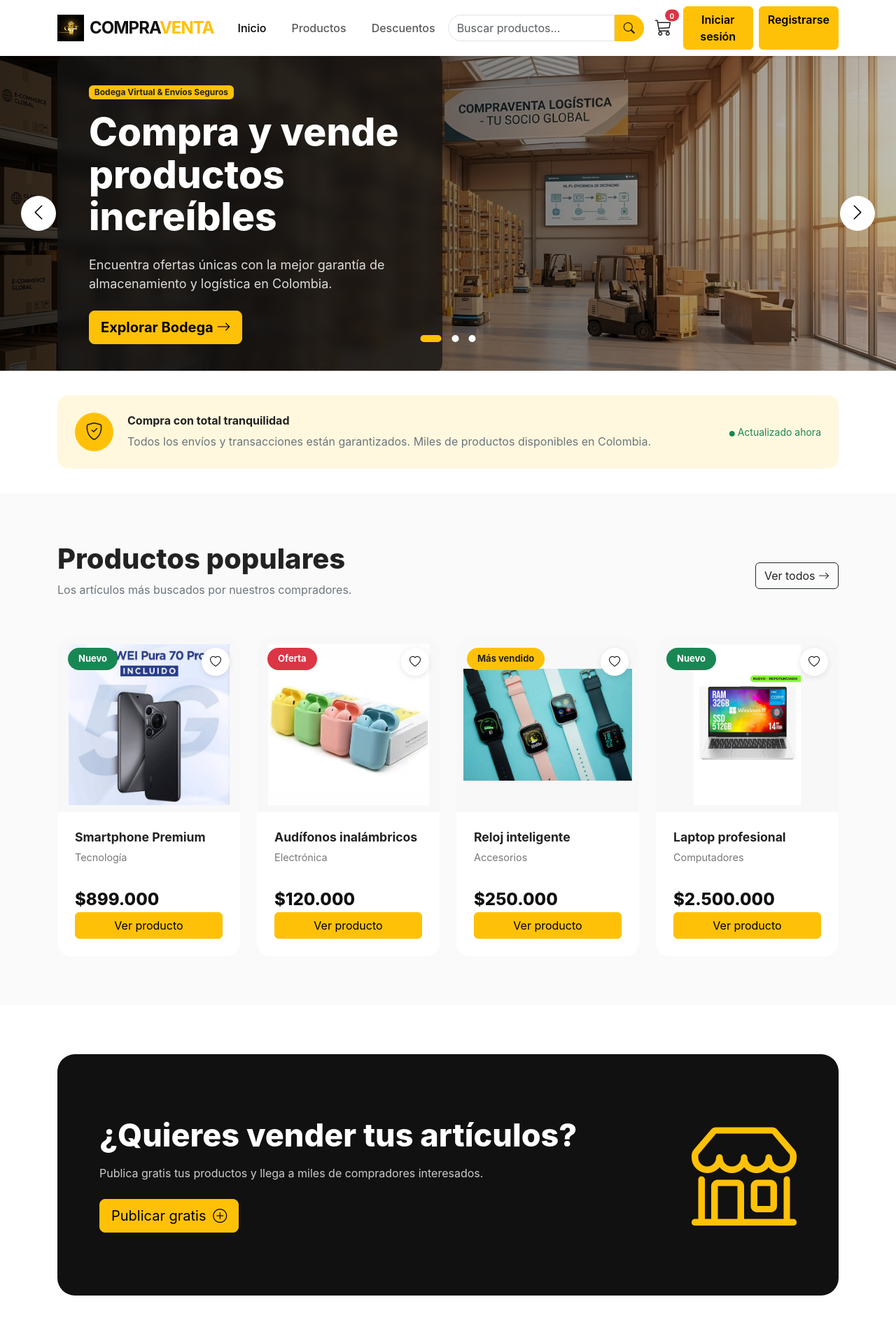
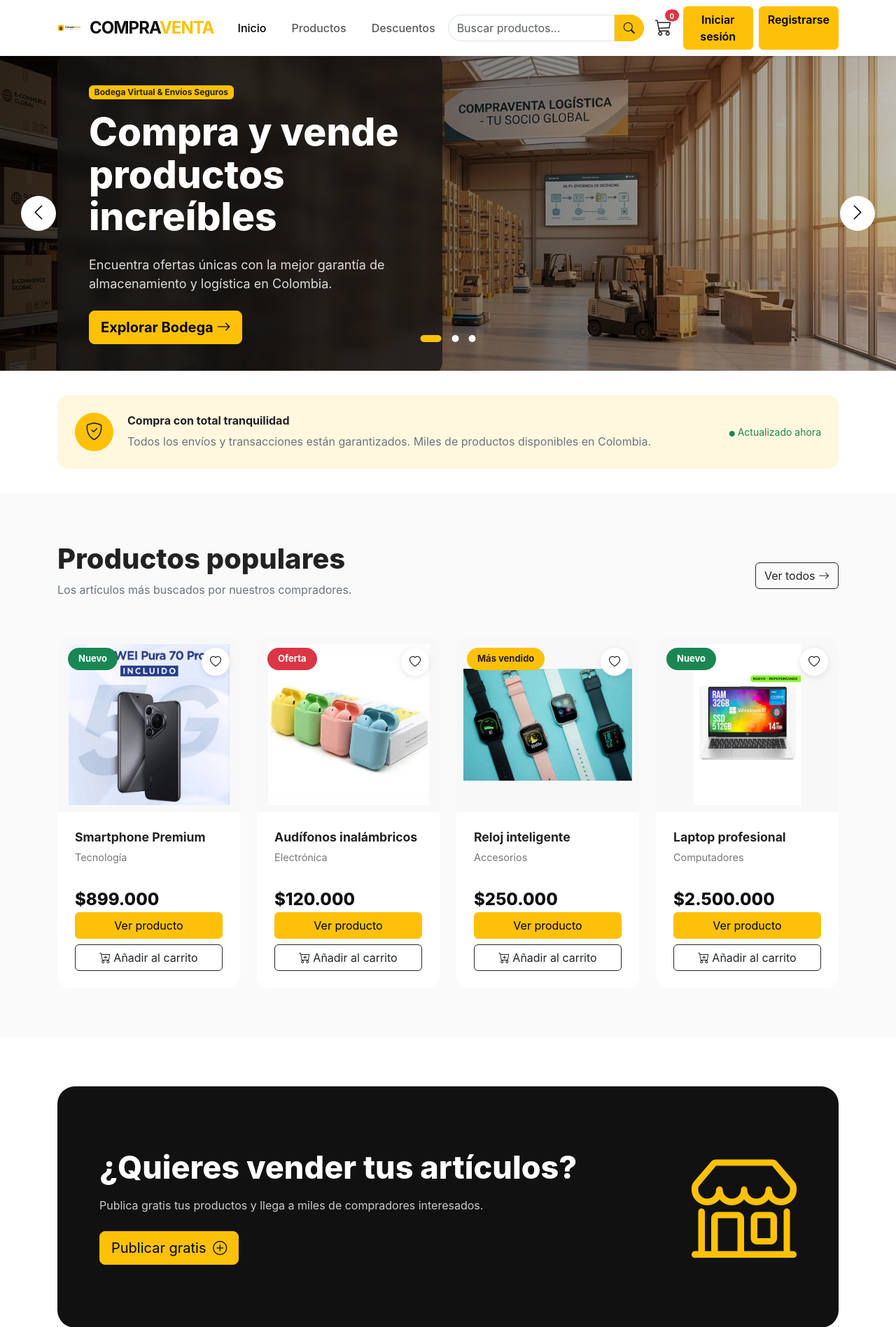
Before and after one commit to sebascasorio10-creator/compraventaOMT, a PHP site: page / in a window 1280 px wide. Shown: the top 1897 px of the page at 70% size. Run offline with PHP 8.4, Linux system fonts and the light colour scheme; data comes from the database, SQL or seed files in the repository; tables that the repository leaves empty hold one stand-in row (values such as "Sample post").

Commit message:
Renovar logo y permitir añadir productos desde el catálogo

```diff
--- a/index.php
+++ b/index.php
@@ -53,7 +53,7 @@ $productosPublicados = $productosPublicadosStmt->fetchAll();
 
             <!-- LOGO A LA IZQUIERDA -->
             <a class="navbar-brand" href="index.php">
-                <img src="img/logo.png" alt="Logo COMPRAVENTA" class="logo-navbar">
+                <img src="img/logo-omt.svg" alt="CompraVenta OMT" class="logo-navbar">
                 <span class="brand-text">
                     COMPRA<span>VENTA</span>
                 </span>
@@ -236,7 +236,8 @@ $productosPublicados = $productosPublicadosStmt->fetchAll();
                             <p class="category">Tecnología</p>
                             <div class="price">$899.000</div>
                             <a href="producto.php?nombre=Smartphone%20Premium&precio=$899.000&categoria=Tecnología&img=img/huaweipura.png&desc=Disfruta%20de%20la%20última%20tecnología%20móvil%20con%20pantalla%20de%20alta%20definición,%20cámara%20profesional%20de%20múltiples%20lentes%20y%20batería%20de%20larga%20duración."
-                                class="btn btn-warning w-100">Ver producto</a>
+                                class="btn btn-warning w-100 mb-2">Ver producto</a>
+                            <button type="button" class="btn btn-outline-dark w-100 btn-add-producto" data-product-id="" data-product-name="Smartphone Premium" data-product-price="899000" data-product-image="img/huaweipura.png"><i class="bi bi-cart-plus me-1"></i>Añadir al carrito</button>
                         </div>
                     </div>
                 </div>
@@ -256,7 +257,8 @@ $productosPublicados = $productosPublicadosStmt->fetchAll();
                             <p class="category">Electrónica</p>
                             <div class="price">$120.000</div>
                             <a href="producto.php?nombre=Audífonos%20inalámbricos&precio=$120.000&categoria=Electrónica&img=img/audifonos_inalambricos.png&desc=Cancelación%20de%20ruido%20activa,%20conexión%20Bluetooth%205.3%20de%20baja%20latencia%20y%20hasta%2024%20horas%20de%20reproducción%20continua%20con%20estuche%20de%20carga."
-                                class="btn btn-warning w-100">Ver producto</a>
+                                class="btn btn-warning w-100 mb-2">Ver producto</a>
+                            <button type="button" class="btn btn-outline-dark w-100 btn-add-producto" data-product-id="" data-product-name="Audífonos inalámbricos" data-product-price="120000" data-product-image="img/audifonos_inalambricos.png"><i class="bi bi-cart-plus me-1"></i>Añadir al carrito</button>
                         </div>
                     </div>
                 </div>
@@ -276,7 +278,8 @@ $productosPublicados = $productosPublicadosStmt->fetchAll();
                             <p class="category">Accesorios</p>
                             <div class="price">$250.000</div>
                             <a href="producto.php?nombre=Reloj%20inteligente&precio=$250.000&categoria=Accesorios&img=img/reloj_inteligente.png&desc=Monitoreo%20de%20ritmo%20cardíaco,%20seguimiento%20del%20sueño,%20GPS%20integrado%20y%20resistencia%20al%20agua.%20Compatible%20con%20Android%20y%20iOS."
-                                class="btn btn-warning w-100">Ver producto</a>
+                                class="btn btn-warning w-100 mb-2">Ver producto</a>
+                            <button type="button" class="btn btn-outline-dark w-100 btn-add-producto" data-product-id="" data-product-name="Reloj inteligente" data-product-price="250000" data-product-image="img/reloj_inteligente.png"><i class="bi bi-cart-plus me-1"></i>Añadir al carrito</button>
                         </div>
                     </div>
                 </div>
@@ -296,7 +299,8 @@ $productosPublicados = $productosPublicadosStmt->fetchAll();
                             <p class="category">Computadores</p>
                             <div class="price">$2.500.000</div>
                             <a href="producto.php?nombre=Laptop%20profesional&precio=$2.500.000&categoria=Computadores&img=img/portatilhp.png&desc=Procesador%20de%20última%20generación,%2016GB%20RAM%20y%20SSD%20ultrarrápido.%20Ideal%20para%20trabajo%20pesado,%20diseño%20y%20multitarea."
-                                class="btn btn-warning w-100">Ver producto</a>
+                                class="btn btn-warning w-100 mb-2">Ver producto</a>
+                            <button type="button" class="btn btn-outline-dark w-100 btn-add-producto" data-product-id="" data-product-name="Laptop profesional" data-product-price="2500000" data-product-image="img/portatilhp.png"><i class="bi bi-cart-plus me-1"></i>Añadir al carrito</button>
                         </div>
                     </div>
                 </div>
@@ -336,7 +340,15 @@ $productosPublicados = $productosPublicadosStmt->fetchAll();
                                 <?= e($productoPublicado['nombre_tienda'] ?: 'Vendedor') ?>
                                 · <?= (int)$productoPublicado['cantidad_disponible'] ?> disponibles
                             </small>
-                            <a href="<?= e($urlDetalle) ?>" class="btn btn-warning w-100">Ver producto</a>
+                            <a href="<?= e($urlDetalle) ?>" class="btn btn-warning w-100 mb-2">Ver producto</a>
+                            <button type="button" class="btn btn-outline-dark w-100 btn-add-producto"
+                                data-product-id="<?= (int)$productoPublicado['id_producto'] ?>"
+                                data-product-name="<?= e($productoPublicado['nombre']) ?>"
+                                data-product-price="<?= e((string)$productoPublicado['precio']) ?>"
+                                data-product-image="<?= e($imagenPublicada) ?>"
+                                data-product-stock="<?= (int)$productoPublicado['cantidad_disponible'] ?>">
+                                <i class="bi bi-cart-plus me-1"></i>Añadir al carrito
+                            </button>
                         </div>
                     </article>
                 </div>
```
